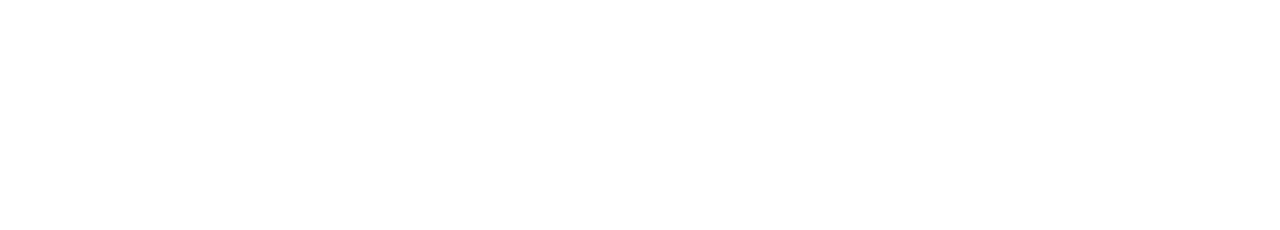
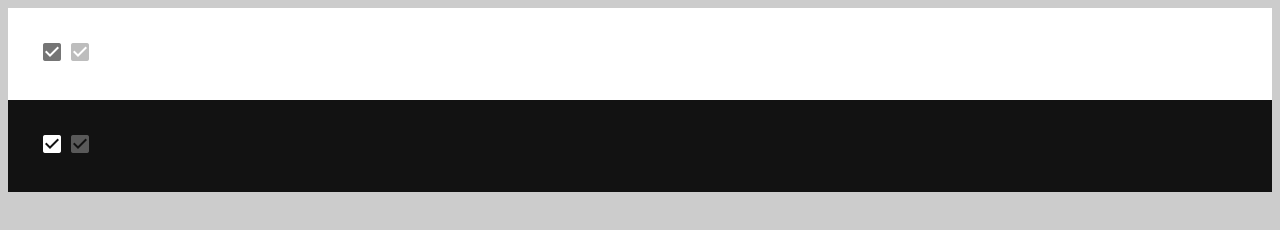
Before and after one commit to hinapupil/MyIcons, a plain HTML site: page index.html in a window 1280 px wide. Drawn offline with Linux system fonts and the light colour scheme.

Commit message:
add checkbox

```diff
--- a/css/stylesheet.css
+++ b/css/stylesheet.css
@@ -11,3 +11,17 @@
 /* Rules for using icons as white on a dark background. */
 .material-icons.md-light { color: rgba(255, 255, 255, 1); }
 .material-icons.md-light.md-inactive { color: rgba(255, 255, 255, 0.3); }
+
+body {
+  background: #ccc;
+}
+
+.light-bg {
+  background: #fff;
+  padding: 32px;
+}
+
+.dark-bg {
+  background: #121212;
+  padding: 32px;
+}
--- a/index.html
+++ b/index.html
@@ -8,6 +8,13 @@
   <title>MY Icons</title>
 </head>
 <body>
-
+<div class="light-bg">
+  <span class="material-icons md-dark">check_box</span>
+  <span class="material-icons md-dark md-inactive">check_box</span>
+</div>
+<div class="dark-bg">
+  <span class="material-icons md-light">check_box</span>
+  <span class="material-icons md-light md-inactive">check_box</span>
+</div>
 </body>
 </html>
```
